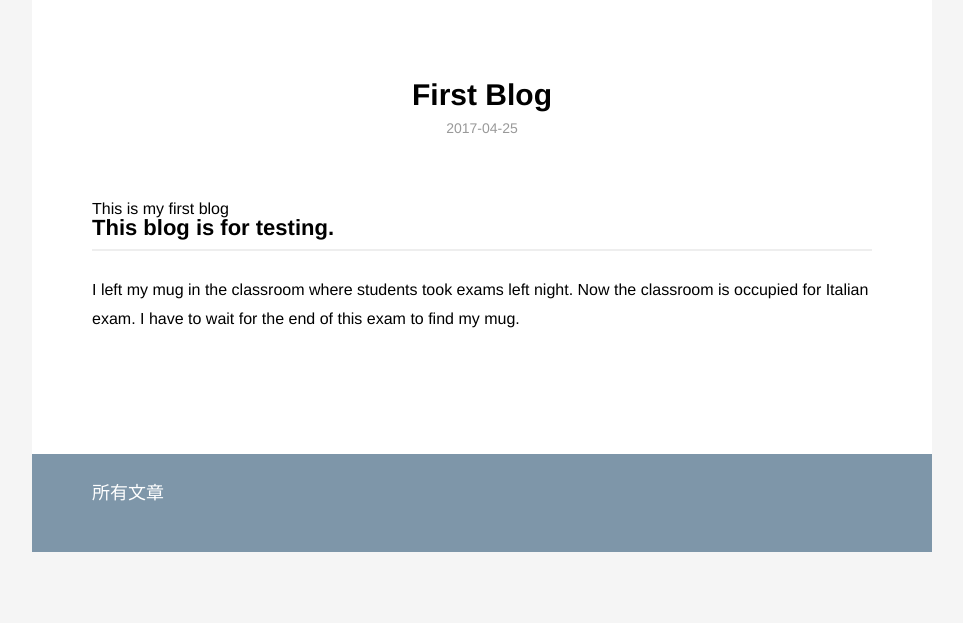
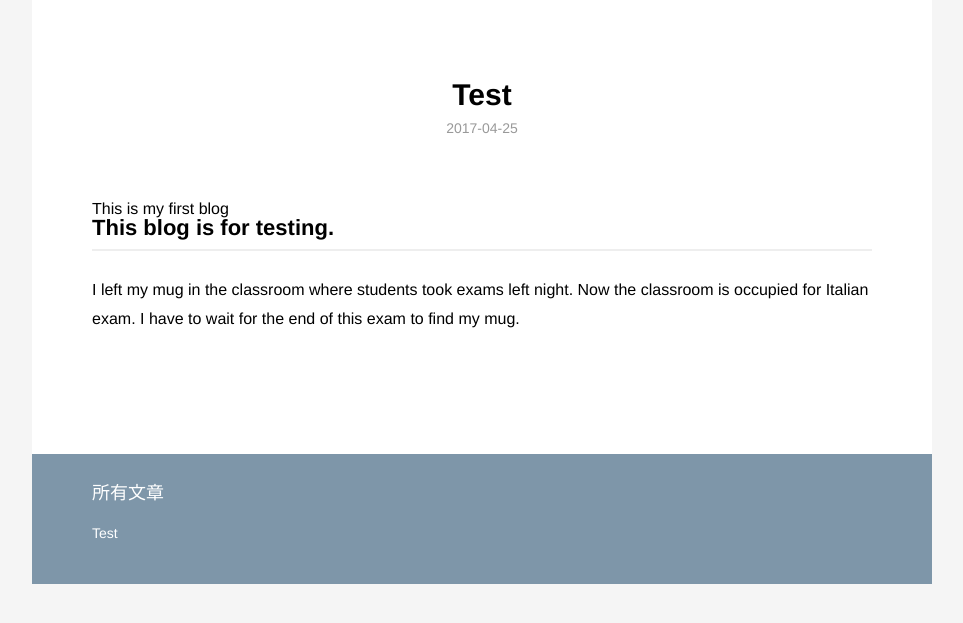
Before and after one commit to TianqiYu/TianqiYu.github.io, a Jekyll site: the page built from _posts/2017-04-25-first-blog.md, in a window 1280 px wide. Shown: the top 623 px of the page, without its empty margins (158-1121 px from the left). Built offline with Jekyll 4.4.1, drawn with Linux system fonts in a browser that asks for light colours; our own code applies the rules of GitHub Pages for plain Markdown files.

Commit message:
Update 2017-04-25-first-blog.md

```diff
--- a/_posts/2017-04-25-first-blog.md
+++ b/_posts/2017-04-25-first-blog.md
@@ -1,3 +1,9 @@
+---
+layout:     post
+title: Test
+category: blog
+description: test
+---
 # This is my first blog
 ## This blog is for testing.
 I left my mug in the classroom where students took exams left night. Now the classroom is occupied for Italian exam. I have to wait for the end of this exam to find my mug.
```
